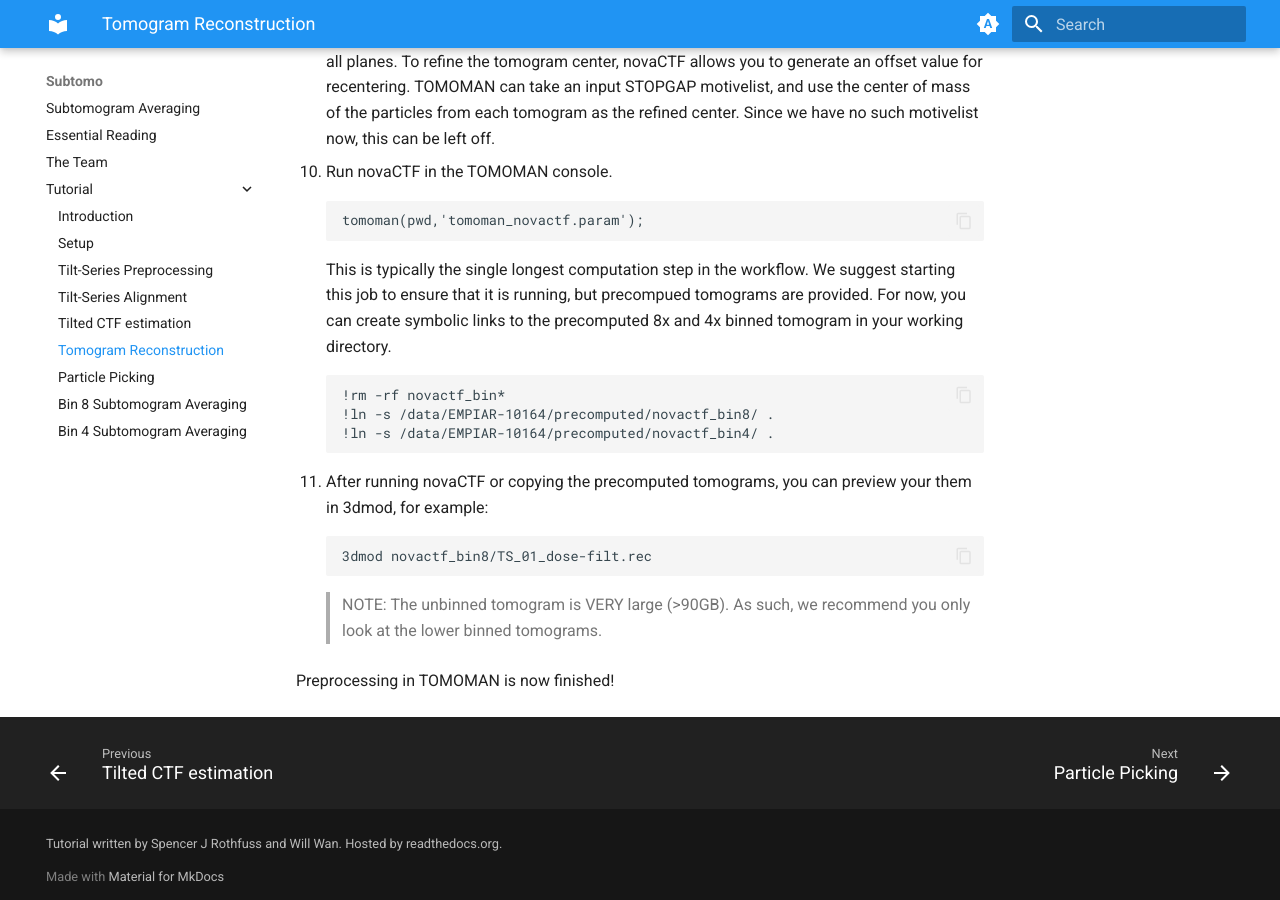
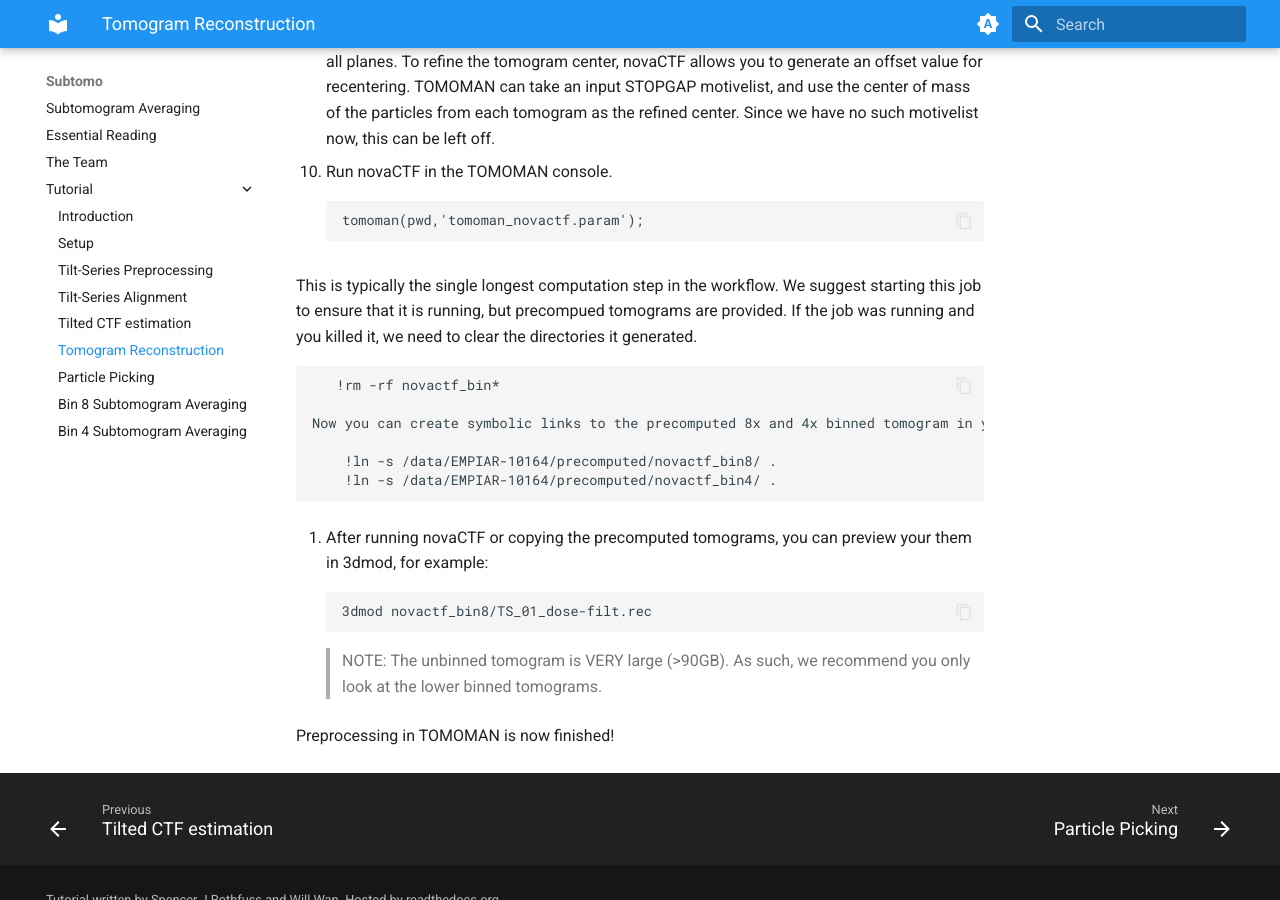
Before and after one commit to wan-lab-vanderbilt/subtomo-tutorials, an MkDocs documentation site: the page built from docs/hiv/recon.md, in a window 1280 px wide and 900 px high, scrolled down 1289 px. Built offline with MkDocs 1.6.1 and Material for MkDocs 9.7.7, drawn with Linux system fonts in a browser that asks for light colours.

Commit message:
Update recon.md

```diff
--- a/docs/hiv/recon.md
+++ b/docs/hiv/recon.md
@@ -54,11 +54,14 @@ Since we have no such motivelist now, this can be left off.
 
         tomoman(pwd,'tomoman_novactf.param');
 
-    This is typically the single longest computation step in the workflow.
-    We suggest starting this job to ensure that it is running, but precompued tomograms are provided.
-    For now, you can create symbolic links to the precomputed 8x and 4x binned tomogram in your working directory.
+   This is typically the single longest computation step in the workflow.
+   We suggest starting this job to ensure that it is running, but precompued tomograms are provided.
+   If the job was running and you killed it, we need to clear the directories it generated.
 
-        !rm -rf novactf_bin*
+       !rm -rf novactf_bin*
+
+    Now you can create symbolic links to the precomputed 8x and 4x binned tomogram in your working directory.
+
         !ln -s /data/EMPIAR-10164/precomputed/novactf_bin8/ .
         !ln -s /data/EMPIAR-10164/precomputed/novactf_bin4/ .
 
```
